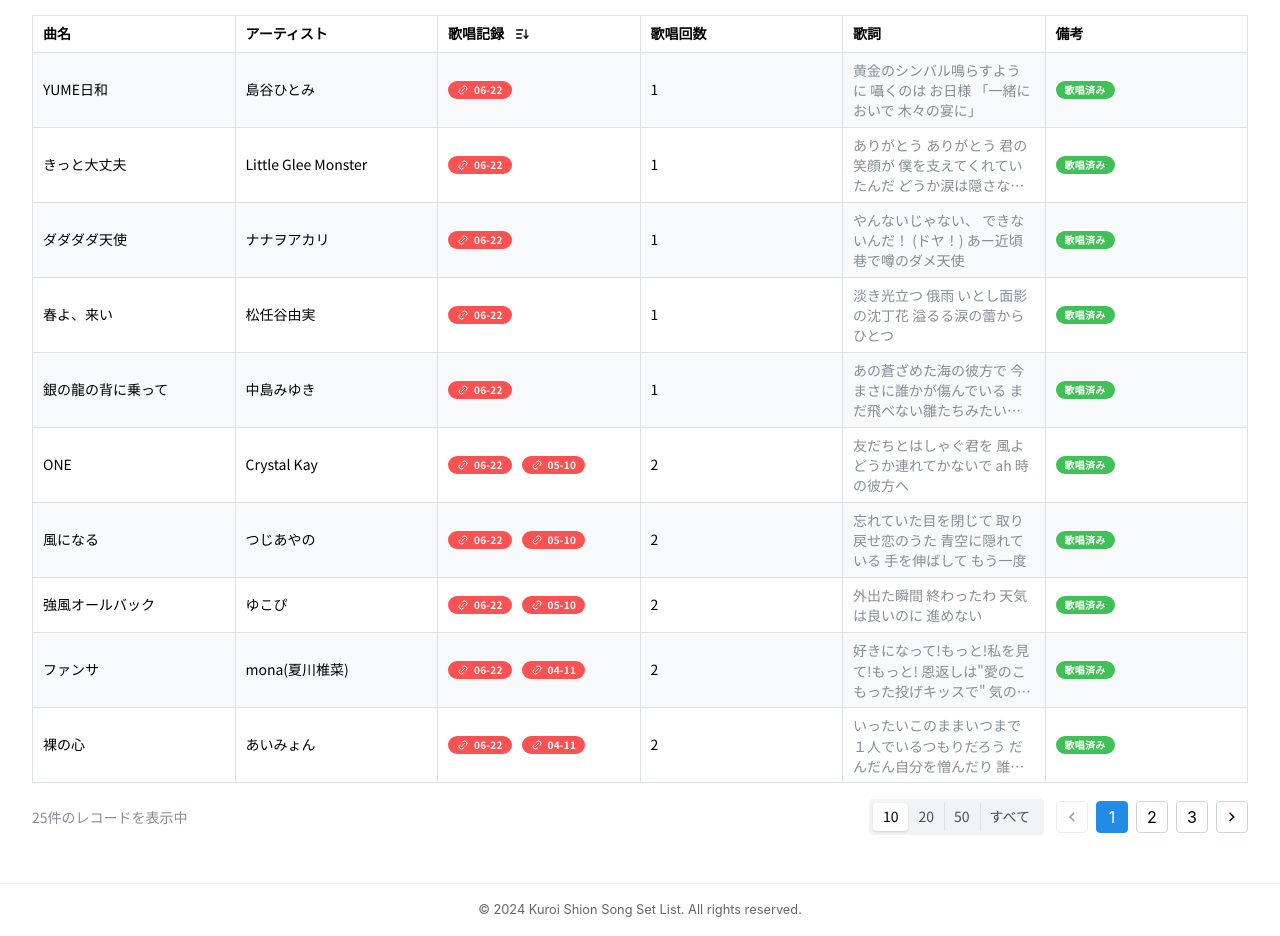
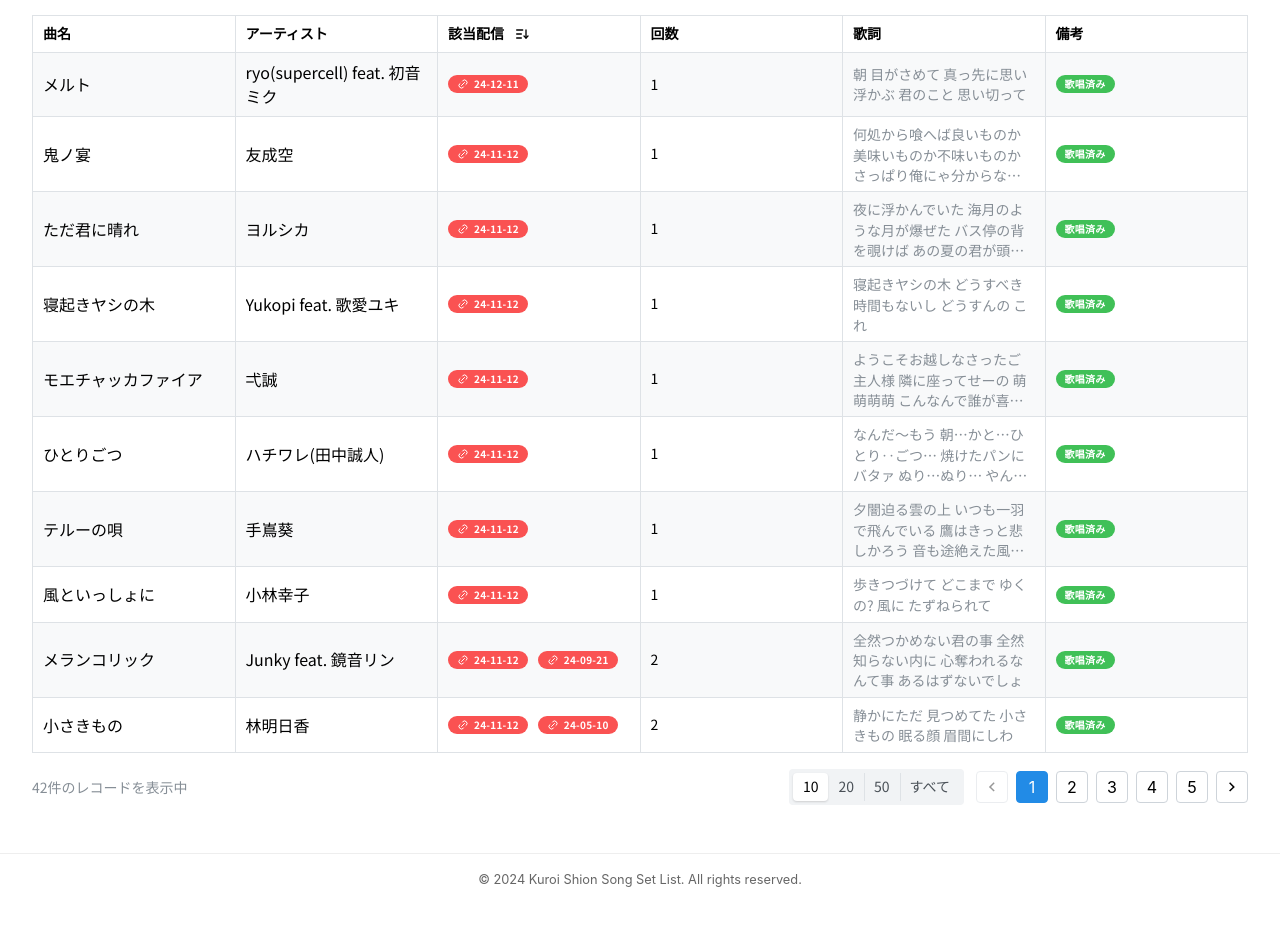
Before and after one commit to MaouSanta/kuroi_shion, a Next.js app: page /kuroi_shion/songs in a window 1280 px wide. Shown: the part 260-1196 px from the top of the page. After the commit the page ends 1166 px from the top, so only its background shows below. Built offline with nearby package versions, Linux system fonts and the light colour scheme.

Commit message:
fix: fix bug when song name or artist is too long

```diff
--- a/data/songs.json
+++ b/data/songs.json
@@ -1,6 +1,234 @@
 [
     {
-        "id": "25",
+        "songName": "メルト",
+        "artist": "ryo(supercell) feat. 初音ミク",
+        "lyrics": "朝 目がさめて 真っ先に思い浮かぶ 君のこと 思い切って",
+        "notes": [
+            "歌唱済み"
+        ],
+        "performances": [
+            {
+                "date": "2024-12-11",
+                "youtubeLink": "https://www.youtube.com/watch?v=IZ0M3JiPIVs&t=288s"
+            }
+        ]
+    },
+    {
+        "songName": "鬼ノ宴",
+        "artist": "友成空",
+        "lyrics": "何処から喰へば良いものか 美味いものか不味いものか さっぱり俺にゃ分からない 決まりばかりの世の中じゃ",
+        "notes": [
+            "歌唱済み"
+        ],
+        "performances": [
+            {
+                "date": "2024-11-12",
+                "youtubeLink": "https://www.youtube.com/watch?v=3AddtbQ5hUE&t=4351s"
+            }
+        ]
+    },
+    {
+        "songName": "ただ君に晴れ",
+        "artist": "ヨルシカ",
+        "lyrics": "夜に浮かんでいた 海月のような月が爆ぜた バス停の背を覗けば あの夏の君が頭にいる",
+        "notes": [
+            "歌唱済み"
+        ],
+        "performances": [
+            {
+                "date": "2024-11-12",
+                "youtubeLink": "https://www.youtube.com/watch?v=3AddtbQ5hUE&t=3954s"
+            }
+        ]
+    },
+    {
+        "songName": "寝起きヤシの木",
+        "artist": "Yukopi feat. 歌愛ユキ",
+        "lyrics": "寝起きヤシの木 どうすべき 時間もないし どうすんの これ",
+        "notes": [
+            "歌唱済み"
+        ],
+        "performances": [
+            {
+                "date": "2024-11-12",
+                "youtubeLink": "https://www.youtube.com/watch?v=3AddtbQ5hUE&t=3716s"
+            }
+        ]
+    },
+    {
+        "songName": "モエチャッカファイア",
+        "artist": "弌誠",
+        "lyrics": "ようこそお越しなさったご主人様 隣に座ってせーの 萌萌萌萌 こんなんで誰が喜ぶのさ ねぇ教えて",
+        "notes": [
+            "歌唱済み"
+        ],
+        "performances": [
+            {
+                "date": "2024-11-12",
+                "youtubeLink": "https://www.youtube.com/watch?v=3AddtbQ5hUE&t=3304s"
+            }
+        ]
+    },
+    {
+        "songName": "ひとりごつ",
+        "artist": "ハチワレ(田中誠人)",
+        "lyrics": "なんだ～もう 朝…かと…ひとり‥ごつ… 焼けたパンにバタァ ぬり…ぬり… やんだ～雨はなんか‥しめって…",
+        "notes": [
+            "歌唱済み"
+        ],
+        "performances": [
+            {
+                "date": "2024-11-12",
+                "youtubeLink": "https://www.youtube.com/watch?v=3AddtbQ5hUE&t=2109s"
+            }
+        ]
+    },
+    {
+        "songName": "テルーの唄",
+        "artist": "手嶌葵",
+        "lyrics": "夕闇迫る雲の上 いつも一羽で飛んでいる 鷹はきっと悲しかろう 音も途絶えた風の中 空を掴んだその翼",
+        "notes": [
+            "歌唱済み"
+        ],
+        "performances": [
+            {
+                "date": "2024-11-12",
+                "youtubeLink": "https://www.youtube.com/watch?v=3AddtbQ5hUE&t=1074s"
+            }
+        ]
+    },
+    {
+        "songName": "風といっしょに",
+        "artist": "小林幸子",
+        "lyrics": "歩きつづけて どこまで ゆくの? 風に たずねられて",
+        "notes": [
+            "歌唱済み"
+        ],
+        "performances": [
+            {
+                "date": "2024-11-12",
+                "youtubeLink": "https://www.youtube.com/watch?v=3AddtbQ5hUE&t=274s"
+            }
+        ]
+    },
+    {
+        "songName": "Shangri-La",
+        "artist": "石田燿子",
+        "lyrics": "木漏れ日が今そっと 君の瞳を彩った まるで万華鏡 その瞬間僕は 心が躍った",
+        "notes": [
+            "歌唱済み"
+        ],
+        "performances": [
+            {
+                "date": "2024-09-21",
+                "youtubeLink": "https://www.youtube.com/watch?v=c97AFpuj2hY&t=3984s"
+            }
+        ]
+    },
+    {
+        "songName": "心絵",
+        "artist": "ロードオブメジャー",
+        "lyrics": "描いた夢と ここにある今 ２つの景色 見比べても 形をかえて",
+        "notes": [
+            "歌唱済み"
+        ],
+        "performances": [
+            {
+                "date": "2024-09-21",
+                "youtubeLink": "https://www.youtube.com/watch?v=c97AFpuj2hY&t=3391s"
+            }
+        ]
+    },
+    {
+        "songName": "KING",
+        "artist": "Kanaria feat. GUMI",
+        "lyrics": "幽閉 利口 逝く前に ユーヘイじゃ利口に難儀ダーリン",
+        "notes": [
+            "歌唱済み"
+        ],
+        "performances": [
+            {
+                "date": "2024-09-21",
+                "youtubeLink": "https://www.youtube.com/watch?v=c97AFpuj2hY&t=3066s"
+            }
+        ]
+    },
+    {
+        "songName": "千本桜",
+        "artist": "黒うさP feat. 初音ミク",
+        "lyrics": "大胆不敵にハイカラ革命 磊々落々反戦国家 日の丸印の二輪車転がし 悪霊退散",
+        "notes": [
+            "歌唱済み"
+        ],
+        "performances": [
+            {
+                "date": "2024-09-21",
+                "youtubeLink": "https://www.youtube.com/watch?v=c97AFpuj2hY&t=2400s"
+            }
+        ]
+    },
+    {
+        "songName": "灯火のまにまに",
+        "artist": "東山奈央",
+        "lyrics": "そっと心の奥 光宿した 灯火のまにまに 立ち込める八重霞",
+        "notes": [
+            "歌唱済み"
+        ],
+        "performances": [
+            {
+                "date": "2024-09-21",
+                "youtubeLink": "https://www.youtube.com/watch?v=c97AFpuj2hY&t=1935s"
+            }
+        ]
+    },
+    {
+        "songName": "夏祭り",
+        "artist": "Whiteberry",
+        "lyrics": "君がいた夏は 遠い夢の中 空に消えてった 打ち上げ花火 君の髪の香りはじけた",
+        "notes": [
+            "歌唱済み"
+        ],
+        "performances": [
+            {
+                "date": "2024-09-21",
+                "youtubeLink": "https://www.youtube.com/watch?v=c97AFpuj2hY&t=1303s"
+            }
+        ]
+    },
+    {
+        "songName": "夏色",
+        "artist": "ゆず",
+        "lyrics": "駐車場のネコは アクビをしながら 今日も一日を過ごしてゆく 何も変わらない おだやかな街並",
+        "notes": [
+            "歌唱済み"
+        ],
+        "performances": [
+            {
+                "date": "2024-09-21",
+                "youtubeLink": "https://www.youtube.com/watch?v=c97AFpuj2hY&t=907s"
+            }
+        ]
+    },
+    {
+        "songName": "メランコリック",
+        "artist": "Junky feat. 鏡音リン",
+        "lyrics": "全然つかめない君の事 全然知らない内に 心奪われるなんて事 あるはずないでしょ",
+        "notes": [
+            "歌唱済み"
+        ],
+        "performances": [
+            {
+                "date": "2024-09-21",
+                "youtubeLink": "https://www.youtube.com/watch?v=c97AFpuj2hY&t=652s"
+            },
+            {
+                "date": "2024-11-12",
+                "youtubeLink": "https://www.youtube.com/watch?v=3AddtbQ5hUE&t=2835s"
+            }
+        ]
+    },
+    {
+        "id": "26",
         "songName": "YUME日和",
         "artist": "島谷ひとみ",
         "lyrics": "黄金のシンバル鳴らすように 囁くのは お日様 「一緒においで 木々の宴に」",
@@ -11,11 +239,15 @@
             {
                 "date": "2024-06-22",
                 "youtubeLink": "https://www.youtube.com/watch?v=7xRIHJAD4fg&t=4207s"
+            },
+            {
+                "data": "2024-09-21",
+                "youtubeLink": "https://www.youtube.com/watch?v=c97AFpuj2hY&t=4498s"
             }
         ]
     },
     {
-        "id": "24",
+        "id": "25",
         "songName": "きっと大丈夫",
         "artist": "Little Glee Monster",
         "lyrics": "ありがとう ありがとう 君の笑顔が 僕を支えてくれていたんだ どうか涙は隠さないでいて",
@@ -30,7 +262,7 @@
         ]
     },
     {
-        "id": "23",
+        "id": "24",
         "songName": "ダダダダ天使",
         "artist": "ナナヲアカリ",
         "lyrics": "やんないじゃない、 できないんだ！ (ドヤ！) あー近頃巷で噂のダメ天使",
@@ -45,7 +277,7 @@
         ]
     },
     {
-        "id": "22",
+        "id": "23",
         "songName": "春よ、来い",
         "artist": "松任谷由実",
         "lyrics": "淡き光立つ 俄雨 いとし面影の沈丁花 溢るる涙の蕾から ひとつ",
@@ -60,7 +292,7 @@
         ]
     },
     {
-        "id": "21",
+        "id": "22",
         "songName": "銀の龍の背に乗って",
         "artist": "中島みゆき",
         "lyrics": "あの蒼ざめた海の彼方で 今まさに誰かが傷んでいる まだ飛べない雛たちみたいに 僕は この非力を嘆いている",
@@ -75,7 +307,7 @@
         ]
     },
     {
-        "id": "20",
+        "id": "21",
         "songName": "Get Wild",
         "artist": "TMN",
         "lyrics": "アスファルト タイヤを 切りつけながら 暗闇走りぬける チープな",
@@ -90,7 +322,7 @@
         ]
     },
     {
-        "id": "19",
+        "id": "20",
         "songName": "小さきもの",
         "artist": "林明日香",
         "lyrics": "静かにただ 見つめてた 小さきもの 眠る顔 眉間にしわ",
@@ -101,6 +333,25 @@
             {
                 "date": "2024-05-10",
                 "youtubeLink": "https://www.youtube.com/watch?v=UAkgWeywSWs&t=2618s"
+            },
+            {
+                "date": "2024-11-12",
+                "youtubeLink": "https://www.youtube.com/watch?v=3AddtbQ5hUE&t=1324s"
+            }
+        ]
+    },
+    {
+        "id": "19",
+        "songName": "蕾",
+        "artist": "コブクロ",
+        "lyrics": "涙こぼしても 汗にまみれた笑顔の中じゃ 誰も気付いてはくれない だから あなたの涙を僕は知らない",
+        "notes": [
+            "歌唱済み"
+        ],
+        "performances": [
+            {
+                "date": "2024-05-10",
+                "youtubeLink": "https://www.youtube.com/watch?v=UAkgWeywSWs&t=2260s"
             }
         ]
     },
@@ -120,6 +371,10 @@
             {
                 "date": "2024-06-22",
                 "youtubeLink": "https://www.youtube.com/watch?v=7xRIHJAD4fg&t=2309s"
+            },
+            {
+                "date": "2024-11-12",
+                "youtubeLink": "https://www.youtube.com/watch?v=3AddtbQ5hUE&t=665s"
             }
         ]
     },
@@ -135,6 +390,10 @@
             {
                 "date": "2024-05-10",
                 "youtubeLink": "https://www.youtube.com/watch?v=UAkgWeywSWs&t=1809s"
+            },
+            {
+                "date": "2024-11-12",
+                "youtubeLink": "https://www.youtube.com/watch?v=3AddtbQ5hUE&t=2412s"
             }
         ]
     },
@@ -382,6 +641,10 @@
             {
                 "date": "2024-04-11",
                 "youtubeLink": "https://www.youtube.com/watch?v=x-tf7xnJ1hc&t=265s"
+            },
+            {
+                "date": "2024-09-21",
+                "youtubeLink": "https://www.youtube.com/watch?v=c97AFpuj2hY&t=156s"
             }
         ]
     },
--- a/src/app/songs/SongListInteractive.tsx
+++ b/src/app/songs/SongListInteractive.tsx
@@ -67,7 +67,7 @@ export function SongListInteractive({ clientSongs, allAvailableTags }: SongListI
                 {parts.map((part, i) => (
                     <Fragment key={i}>
                         {part.toLowerCase() === highlight.toLowerCase() ? (
-                            <Text span c="orange" style={{ textShadow: '0 0 0.5px orange' }}>{part}</Text>
+                            <Text span c="orange">{part}</Text>
                         ) : (
                             part
                         )}
@@ -119,13 +119,15 @@ export function SongListInteractive({ clientSongs, allAvailableTags }: SongListI
                     ? b.latestPerformanceTime - a.latestPerformanceTime
                     : a.latestPerformanceTime - b.latestPerformanceTime;
             } else if (sortState.key === 'songName') {
+                // --- 关键：使用 'ja' locale 进行日文排序 ---
                 comparison = sortState.direction === 'asc'
-                    ? a.songName.localeCompare(b.songName)
-                    : b.songName.localeCompare(a.songName);
+                    ? a.songName.localeCompare(b.songName, 'ja') // 指定日文 locale
+                    : b.songName.localeCompare(a.songName, 'ja'); // 指定日文 locale
             } else if (sortState.key === 'artist') {
+                // --- 关键：使用 'ja' locale 进行日文排序 ---
                 comparison = sortState.direction === 'asc'
-                    ? a.artist.localeCompare(b.artist)
-                    : b.artist.localeCompare(a.artist);
+                    ? a.artist.localeCompare(b.artist, 'ja') // 指定日文 locale
+                    : b.artist.localeCompare(a.artist, 'ja'); // 指定日文 locale
             } else if (sortState.key === 'performanceCount') {
                 comparison = sortState.direction === 'desc'
                     ? b.performanceCount - a.performanceCount
@@ -172,7 +174,7 @@ export function SongListInteractive({ clientSongs, allAvailableTags }: SongListI
                         size="sm"
                         style={{ cursor: 'pointer' }}
                     >
-                        {dayjs(perf.date).format('MM-DD')}
+                        {dayjs(perf.date).format('YY-MM-DD')}
                     </Badge>
                 </Tooltip>
             ));
@@ -191,14 +193,14 @@ export function SongListInteractive({ clientSongs, allAvailableTags }: SongListI
         return (
             <Table.Tr key={song.id}>
                 <Table.Td>
-                    <Box style={{ overflow: 'hidden', textOverflow: 'ellipsis', whiteSpace: 'nowrap' }}>
+                    <Text lineClamp={2}> {/* 限制最多显示2行，超出部分显示省略号 */}
                         {highlightText(song.songName, searchScopes.songName ? searchTerm : '')}
-                    </Box>
+                    </Text>
                 </Table.Td>
                 <Table.Td>
-                    <Box style={{ overflow: 'hidden', textOverflow: 'ellipsis', whiteSpace: 'nowrap' }}>
+                    <Text lineClamp={2}>
                         {highlightText(song.artist, searchScopes.artist ? searchTerm : '')}
-                    </Box>
+                    </Text>
                 </Table.Td>
                 <Table.Td>
                     <Group gap="xs" wrap="wrap">
@@ -311,14 +313,14 @@ export function SongListInteractive({ clientSongs, allAvailableTags }: SongListI
                                     アーティスト {renderSortIcon('artist')}
                                 </Group>
                             </Table.Th>
-                            <Table.Th style={{ width: '20%' }}>
+                            <Table.Th style={{ width: '24%' }}>
                                 <Group gap="xs" style={{ cursor: 'pointer' }} onClick={() => handleSort('date')}>
-                                    歌唱記録 {renderSortIcon('date')}
+                                    該当配信 {renderSortIcon('date')}
                                 </Group>
                             </Table.Th>
-                            <Table.Th style={{ width: '10%' }}>
+                            <Table.Th style={{ width: '6%' }}>
                                 <Group gap="xs" style={{ cursor: 'pointer' }} onClick={() => handleSort('performanceCount')}>
-                                    歌唱回数 {renderSortIcon('performanceCount')}
+                                    回数 {renderSortIcon('performanceCount')}
                                 </Group>
                             </Table.Th>
                             <Table.Th style={{ width: '20%' }}>歌詞</Table.Th>
```
